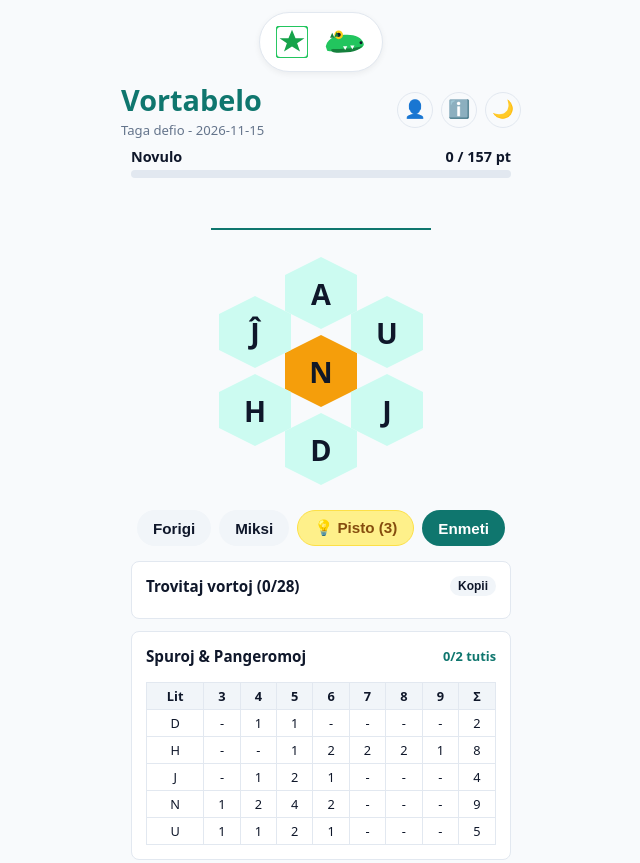
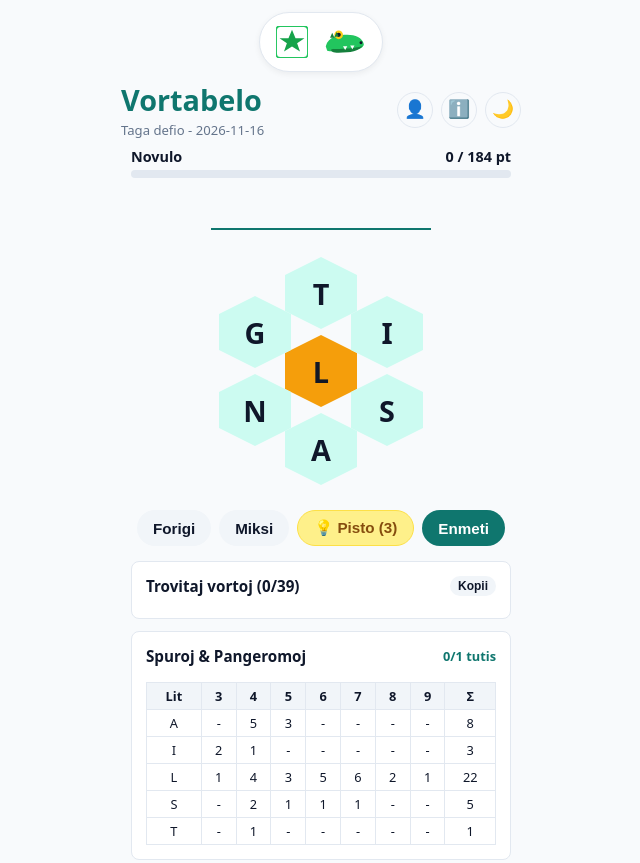
Before and after one commit to JordiACG25/Vortabelo, a plain HTML site: page index.html in a window 1280 px wide. Shown: the top 863 px of the page, without its empty margins (319-959 px from the left). Drawn offline with Linux system fonts and the light colour scheme.

Commit message:
Actualitzacio automatica de Vortabelo i vocabulari

```diff
--- a/index.html
+++ b/index.html
@@ -404,7 +404,7 @@
 <header>
   <div class="title-wrap">
     <h1>Vortabelo</h1>
-    <div class="subtitle">Taga defio - 2026-11-15</div>
+    <div class="subtitle">Taga defio - 2026-11-16</div>
   </div>
   <div class="header-actions">
     <button class="icon-btn" onclick="toggleModal('user-modal')" title="Uzanto">👤</button>
@@ -421,7 +421,7 @@
 <div class="rank-container">
   <div class="rank-meta">
     <span id="user-rank">Novulo</span>
-    <span id="score-text">0 / 157 pt</span>
+    <span id="score-text">0 / 184 pt</span>
   </div>
   <div class="progress-bar">
     <div id="progress-fill" class="progress-fill"></div>
@@ -468,7 +468,7 @@
 
 <div class="section-card">
   <div class="card-title">
-    <span>Trovitaj vortoj (<span id="found-count">0</span>/28)</span>
+    <span>Trovitaj vortoj (<span id="found-count">0</span>/39)</span>
     <button class="action-btn btn-secondary" style="font-size:0.75rem; padding:3px 8px;" onclick="shareResults()">Kopii</button>
   </div>
   <div id="words-list"></div>
@@ -477,7 +477,7 @@
 <div class="section-card">
   <div class="card-title">
     <span>Spuroj & Pangeromoj</span>
-    <span id="tuti-counter" style="font-size:0.8rem; color:var(--primary);">0/2 tutis</span>
+    <span id="tuti-counter" style="font-size:0.8rem; color:var(--primary);">0/1 tutis</span>
   </div>
   <div id="hints-table-container"></div>
 </div>
@@ -523,16 +523,16 @@
 </div>
 
 <script>
-  const gameDate = '2026-11-15';
-  const centerLetter = 'n';
-  let outerLetters = ["a", "u", "j", "d", "h", "ĵ"];
-  const solutions = new Set(["duajn", "duan", "hunda", "hundaj", "hundajn", "hundan", "hundaĵa", "hundaĵaj", "hundaĵajn", "hundaĵan", "juna", "junaj", "junajn", "junan", "nuda", "nudaj", "nudajn", "nudan", "nun", "nuna", "nunaj", "nunajn", "nunan", "unu", "unua", "unuaj", "unuajn", "unuan"]);
-  const solutionsList = ["duajn", "duan", "hunda", "hundaj", "hundajn", "hundan", "hundaĵa", "hundaĵaj", "hundaĵajn", "hundaĵan", "juna", "junaj", "junajn", "junan", "nuda", "nudaj", "nudajn", "nudan", "nun", "nuna", "nunaj", "nunajn", "nunan", "unu", "unua", "unuaj", "unuajn", "unuan"];
-  const dict = {"duajn": "", "duan": "", "hunda": "", "hundaj": "", "hundajn": "", "hundan": "", "hundaĵa": "", "hundaĵaj": "", "hundaĵajn": "", "hundaĵan": "", "juna": "", "junaj": "", "junajn": "", "junan": "", "nuda": "", "nudaj": "", "nudajn": "", "nudan": "", "nun": "", "nuna": "", "nunaj": "", "nunajn": "", "nunan": "", "unu": "", "unua": "", "unuaj": "", "unuajn": "", "unuan": ""};
-  const hintsMatrix = {"D": {"3": 0, "4": 1, "5": 1, "6": 0, "7": 0, "8": 0, "9": 0}, "H": {"3": 0, "4": 0, "5": 1, "6": 2, "7": 2, "8": 2, "9": 1}, "J": {"3": 0, "4": 1, "5": 2, "6": 1, "7": 0, "8": 0, "9": 0}, "N": {"3": 1, "4": 2, "5": 4, "6": 2, "7": 0, "8": 0, "9": 0}, "U": {"3": 1, "4": 1, "5": 2, "6": 1, "7": 0, "8": 0, "9": 0}};
+  const gameDate = '2026-11-16';
+  const centerLetter = 'l';
+  let outerLetters = ["t", "i", "s", "a", "n", "g"];
+  const solutions = new Set(["alia", "alian", "alili", "alli", "alni", "alta", "altan", "alti", "ial", "ili", "ilin", "lalatinan", "liga", "ligan", "ligi", "ligila", "ligilan", "ligina", "liginan", "ligista", "ligistan", "ligna", "lignan", "lin", "lita", "litan", "liti", "litila", "litilan", "litina", "litinan", "litista", "litistan", "sala", "salan", "sali", "sanila", "sanilan", "tial"]);
+  const solutionsList = ["alia", "alian", "alili", "alli", "alni", "alta", "altan", "alti", "ial", "ili", "ilin", "lalatinan", "liga", "ligan", "ligi", "ligila", "ligilan", "ligina", "liginan", "ligista", "ligistan", "ligna", "lignan", "lin", "lita", "litan", "liti", "litila", "litilan", "litina", "litinan", "litista", "litistan", "sala", "salan", "sali", "sanila", "sanilan", "tial"];
+  const dict = {"alia": "", "alian": "", "alili": "", "alli": "", "alni": "", "alta": "", "altan": "", "alti": "", "ial": "", "ili": "", "ilin": "", "lalatinan": "", "liga": "", "ligan": "", "ligi": "", "ligila": "", "ligilan": "", "ligina": "", "liginan": "", "ligista": "", "ligistan": "", "ligna": "", "lignan": "", "lin": "", "lita": "", "litan": "", "liti": "", "litila": "", "litilan": "", "litina": "", "litinan": "", "litista": "", "litistan": "", "sala": "", "salan": "", "sali": "", "sanila": "", "sanilan": "", "tial": ""};
+  const hintsMatrix = {"A": {"3": 0, "4": 5, "5": 3, "6": 0, "7": 0, "8": 0, "9": 0}, "I": {"3": 2, "4": 1, "5": 0, "6": 0, "7": 0, "8": 0, "9": 0}, "L": {"3": 1, "4": 4, "5": 3, "6": 5, "7": 6, "8": 2, "9": 1}, "S": {"3": 0, "4": 2, "5": 1, "6": 1, "7": 1, "8": 0, "9": 0}, "T": {"3": 0, "4": 1, "5": 0, "6": 0, "7": 0, "8": 0, "9": 0}};
   const lengthsList = [3, 4, 5, 6, 7, 8, 9];
-  const maxScore = 157;
-  const totalTutis = 2;
+  const maxScore = 184;
+  const totalTutis = 1;
 
   let currentInput = "";
   let foundWords = new Set();
```
